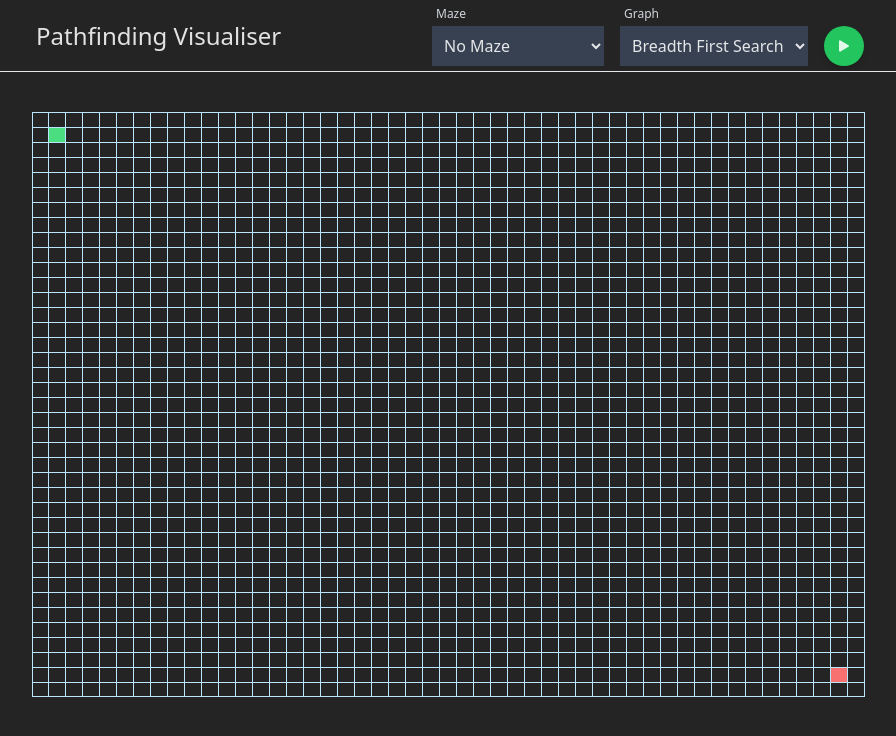
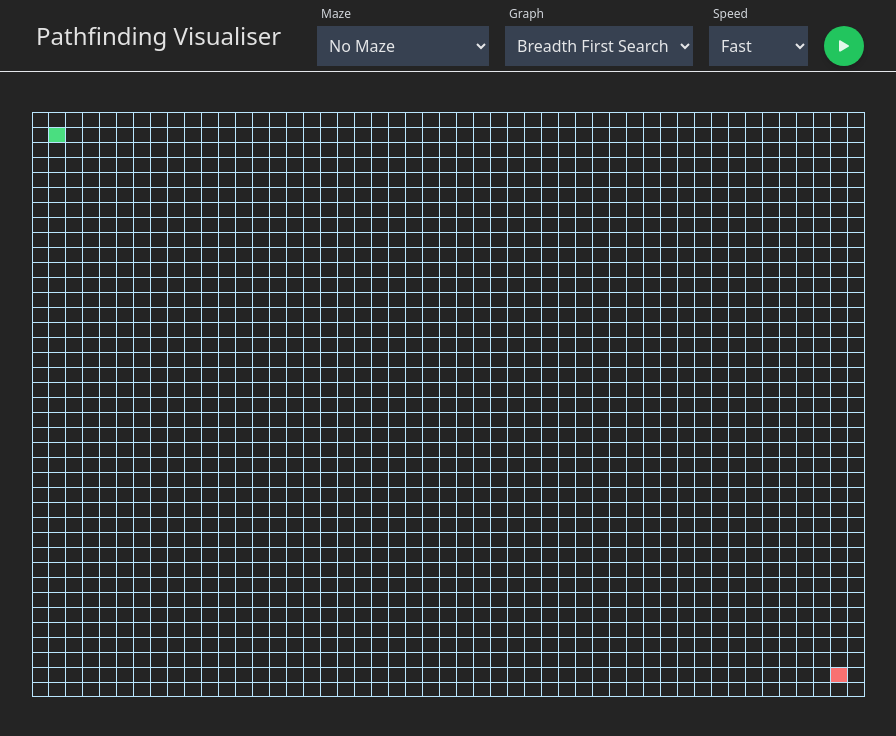
Before and after one commit to rowanjames04/pathfinding-visualiser, a React (Vite) app: page / in a window 1280 px wide. Shown: the top 736 px of the page, without its empty margins (192-1088 px from the left). Built offline with nearby package versions, Linux system fonts and the light colour scheme.

Commit message:
feat: add speed control to navigation component
Added a speed selection dropdown to the navigation component, allowing users to control the visualization speed. The dropdown includes predefined speed options and updates the speed state when changed.

```diff
--- a/src/components/Nav.tsx
+++ b/src/components/Nav.tsx
@@ -1,4 +1,4 @@
-import type { AlgorithmType, MazeType } from "../utils/types";
+import type { AlgorithmType, MazeType, SpeedType } from "../utils/types";
 import type { MutableRefObject } from "react";
 
 import { useState } from "react";
@@ -21,7 +21,7 @@ export function Nav({
     const [isDisabled, setIsDisabled] = useState(false);
     const {maze, setMaze, grid, setGrid, isGraphVisualised, setIsGraphVisualised, algorithm, setAlgorithm} = usePathfinding();
     const {startTile, endTile} = useTile();
-    const {speed} = useSpeed();
+    const {speed, setSpeed} = useSpeed();
 
     const handleGenerateMaze = (maze: MazeType) => {
         if (maze === 'NONE') {
@@ -89,6 +89,14 @@ export function Nav({
                             setAlgorithm(e.target.value as AlgorithmType)
                         }}
                     />
+                    <Select
+                        label='Speed'
+                        value={speed}
+                        options={SPEEDS}
+                        onChange={(e) => {
+                            setSpeed(parseInt(e.target.value) as SpeedType)
+                        }}
+                    />
                     <PlayButton
                         isDisabled={isDisabled}
                         isGraphVisualised={isGraphVisualised}
```
